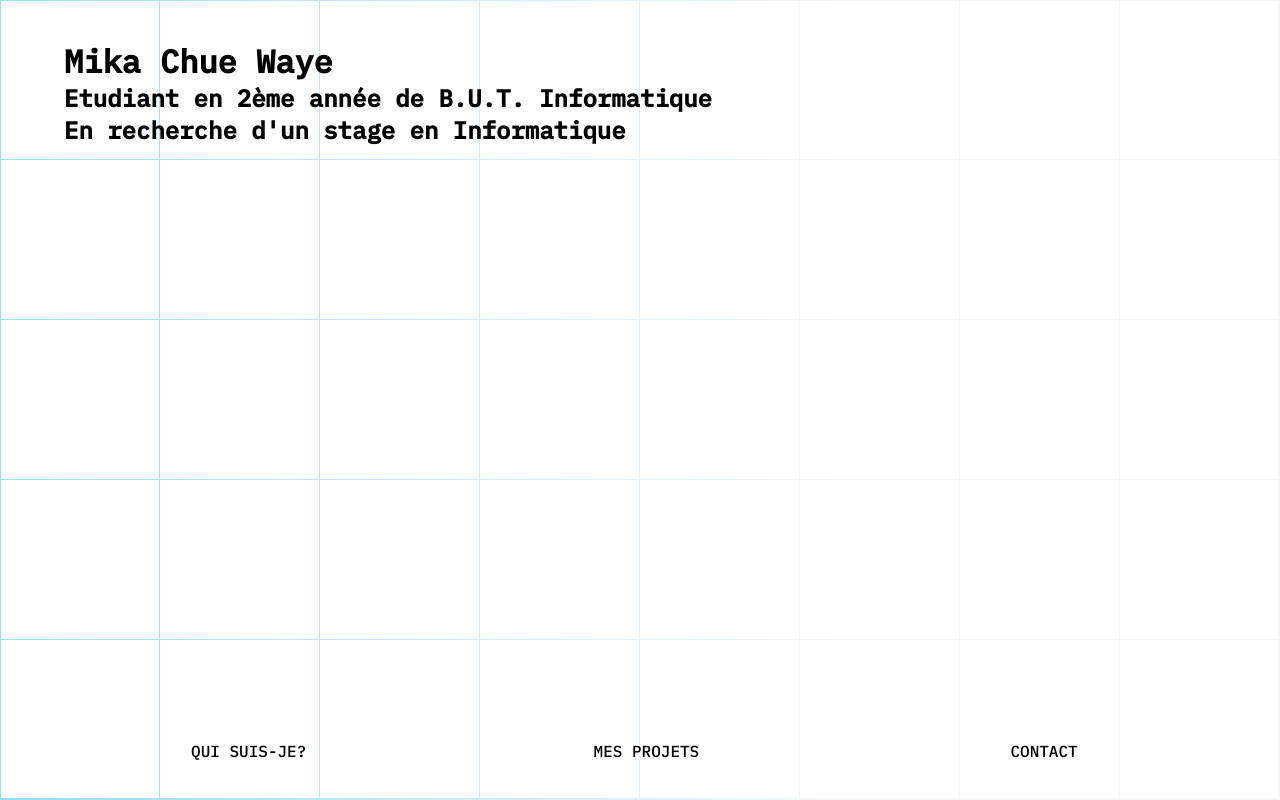
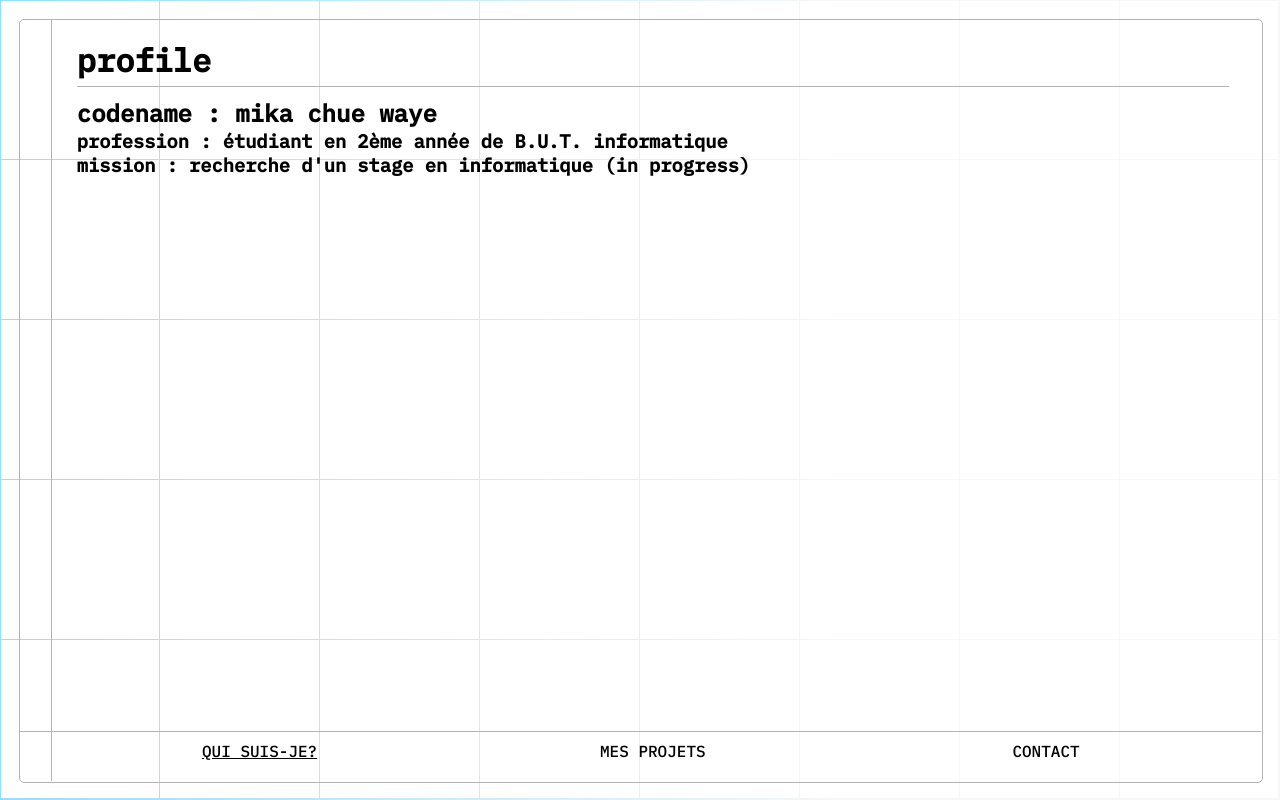
Before and after one commit to MikaChueWaye/portfolio, a PHP site: page / in a window 1280 px wide. Run offline with PHP 8.4, Linux system fonts and the light colour scheme.

Commit message:
ajout de l'ui + contenu de page

```diff
--- a/css/style.css
+++ b/css/style.css
@@ -86,23 +86,56 @@ body.toggled > #icon {
     position: absolute;
 }
 
+.uiBackground
+{
+    position: absolute;
+    top: 0;
+    left: 0;
+    width: 97vw;
+    height: calc(100vh - 3vw);
+    margin: 1.5vw 1.5vw 1.5vw 1.5vw ;
+    border: solid 1px #b4b4b4;
+    border-radius: 5px;
+    pointer-events: none;
+    z-index: 900;
+}
+.uiBackground2
+{
+    position: absolute;
+    top: 0;
+    left: 0;
+    width: 94vw;
+    height: calc(100vh - 3vw);
+    margin: 1.5vw 1.5vw 1.5vw 4vw ;
+    border-left: solid 1px #b4b4b4;
+    /*border-right: solid 1px #b4b4b4;*/
+    pointer-events: none;
+    z-index: 900;
+}
+.uiBackground3
+{
+    position: absolute;
+    top: 0;
+    left: 0;
+    width: 97vw;
+    height: calc(100vh - 3vw - 50px);
+    margin: 1.5vw 1.5vw 1.5vw 1.5vw ;
+    border-bottom: solid 1px #b4b4b4;
+    pointer-events: none;
+    z-index: 900;
+}
+
 .content-background
 {
     position: absolute;
     top: 0;
     left: 0;
-    width: 91vw;
-    height: 92vh;
-        margin: 5vh 4vw 3vh 5vw;
-    /*background: linear-gradient(*/
-    /*        to bottom right,*/
-    /*        rgba(0, 0, 0, 0)60%,*/
-    /*        rgba(0, 0, 0, 0.7));*/
-    /*background: rgba(0, 0, 0, 0.16);*/
-    border-radius: 10px;
+    width: 90vw;
+    /*height: 92vh;*/
+    /*margin: 4vh 4vw 3vh 6vw;*/
+    height: calc(100vh - 1.5vw - 3vh);
+    margin: 1.5vw 4vw 3vh 6vw;
     z-index: 1000;
-    /*pointer-events: none;*/
-    /*transition: background-color 1s ease;*/
 }
 
 .nav-bar
@@ -111,6 +144,14 @@ body.toggled > #icon {
     bottom: 0;
     width: 100%;
     margin-top: 20px;
+}
+
+.nav-links
+{
+    /*border-top: solid 1px #b4b4b4;*/
+    /*border-bottom: solid 1px #b4b4b4;*/
+
+    /*border-radius: 5px;*/
 }
 
 .nav-links ul
@@ -127,16 +168,15 @@ body.toggled > #icon {
     padding: 10px 10px 10px 10px;
 }
 
-.nav-links li:hover
-{
-    background-color: rgba(0, 0, 0, 0.1);
-    transition: all 0.5s ease;
-    border-radius: 10px 10px 10px 0;
-}
+/*.nav-links li:hover*/
+/*{*/
+/*    background-color: rgba(0, 0, 0, 0.1);*/
+/*    transition: all 0.5s ease;*/
+/*    border-radius: 10px 10px 10px 0;*/
+/*}*/
 
 .nav-links a
 {
-
     text-align: center;
     padding: 5px 10px 5px 10px;
     font-weight: 500;
@@ -145,6 +185,7 @@ body.toggled > #icon {
 
 .content
 {
+    margin-top: 20px;
     width: 100%;
     height: 92%;
     overflow-y: scroll;
@@ -192,6 +233,47 @@ body.night *
     border-bottom: solid 5px transparent;
 }
 
-#test
+.active
 {
+    text-decoration-line: underline;
 }
+
+.hackHover::before {
+    transform: scaleX(0);
+    transform-origin: bottom right;
+}
+
+.hackHover:hover::before {
+    transform: scaleX(1) skew(-20deg);
+    transform-origin: bottom left;
+}
+
+.hackHover::before {
+    /*transform: skew(20deg);*/
+    content: " ";
+    display: block;
+    position: absolute;
+    top: 0; right: 0; bottom: 0; left: 0;
+    inset: 0 0 0 0;
+    background: hsl(0, 0%, 0%);
+    z-index: -1;
+    transition: transform .3s ease;
+}
+
+.night .hackHover::before
+{
+    background: hsl(0, 0%, 100%);
+}
+
+.hackHover {
+    position: relative;
+}
+
+.hackHover:hover
+{
+    color: #ffffff;
+}
+.night .hackHover:hover
+{
+    color: black;
+}
--- a/index.html
+++ b/index.html
@@ -17,15 +17,19 @@
 
 <div id="tiles"></div>
 
-    <div class="content-background">
+    <div class="uiBackground"></div>
+    <div class="uiBackground2"></div>
+    <div class="uiBackground3"></div>
 
 
 
+    <div class="content-background">
 
         <div class="content" id="scrollbar">
-            <h1 data-value ="Mika Chue Waye" class="FastHacked">Mika Chue Waye</h1>
-            <h2 data-value ="Etudiant en 2ème année de B.U.T. Informatique" class="FastHacked">Etudiant en 2ème année de B.U.T. Informatique</h2>
-            <h2 data-value ="En recherche d'un stage en Informatique" class="FastHacked">En recherche d'un stage en Informatique</h2>
+            <h1 style="margin-bottom:10px; padding-bottom: 5px; border-bottom: solid 1px #b4b4b4">profile</h1>
+            <h2 data-value ="codename : mika chue waye" class="FastHacked">codename : mika chue waye</h2>
+            <h3 data-value ="profession : étudiant en 2ème année de B.U.T. informatique" class="FastHacked">profession : étudiant en 2ème année de B.U.T. informatique</h3>
+            <h3 data-value ="mission : recherche d'un stage en informatique (in progress)" class="FastHacked">mission : recherche d'un stage en Informatique (in progress)</h3>
             <div id="test">
 
             </div>
@@ -35,13 +39,13 @@
             <div class="nav-links">
                 <ul>
                     <li>
-                        <a data-value ="QUI SUIS-JE?" class="hacked" href="#">QUI SUIS-JE?</a>
+                            <a data-value ="QUI SUIS-JE?" class="hacked hackHover active" href="#">QUI SUIS-JE?</a>
                     </li>
                     <li>
-                        <a data-value ="MES PROJETS" class="hacked" href="view/projets.html">MES PROJETS</a>
+                        <a data-value ="MES PROJETS" class="hacked hackHover" href="view/projets.html">MES PROJETS</a>
                     </li>
                     <li>
-                        <a data-value ="CONTACT" class="hacked" href="view/contact.html">CONTACT</a>
+                        <a data-value ="CONTACT" class="hacked hackHover" href="view/contact.html">CONTACT</a>
                     </li>
 
                 </ul>
```
Also changed, not shown: template.txt (+7 -3 lines), view/contact.html (+10 -8 lines), view/projets.html (+7 -3 lines).
